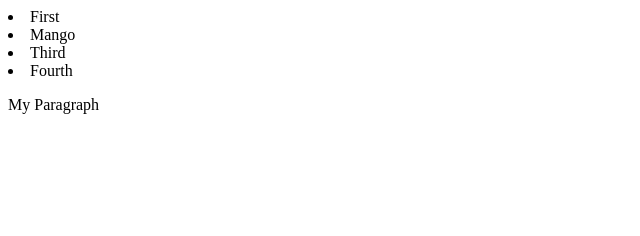
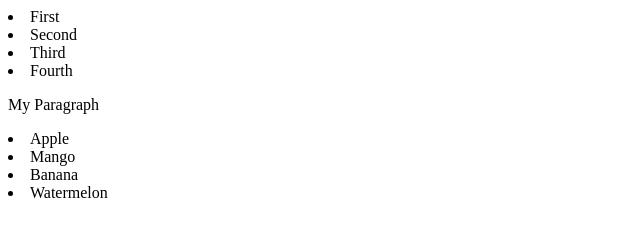
Before and after one commit to kashif06/git-pratice, a plain HTML site: page index.html in a window 1280 px wide. Shown: the whole page, without its empty margins (0-640 px from the left). Drawn offline with Linux system fonts and the light colour scheme.

Commit message:
updated again index.html

```diff
--- a/index.html
+++ b/index.html
@@ -1,7 +1,17 @@
 <html>
-    <li>First</li>
-    <li>Mango</li>
-    <li>Third</li>
-    <li>Fourth</li>
+    <p>
+        <li>First</li>
+        <li>Second</li>
+        <li>Third</li>
+        <li>Fourth</li>
+    </p>
+
     <p>My Paragraph</p>
+
+    <p>
+        <li>Apple</li>
+        <li>Mango</li>
+        <li>Banana</li>
+        <li>Watermelon</li>
+    </p>
 </html>
```
